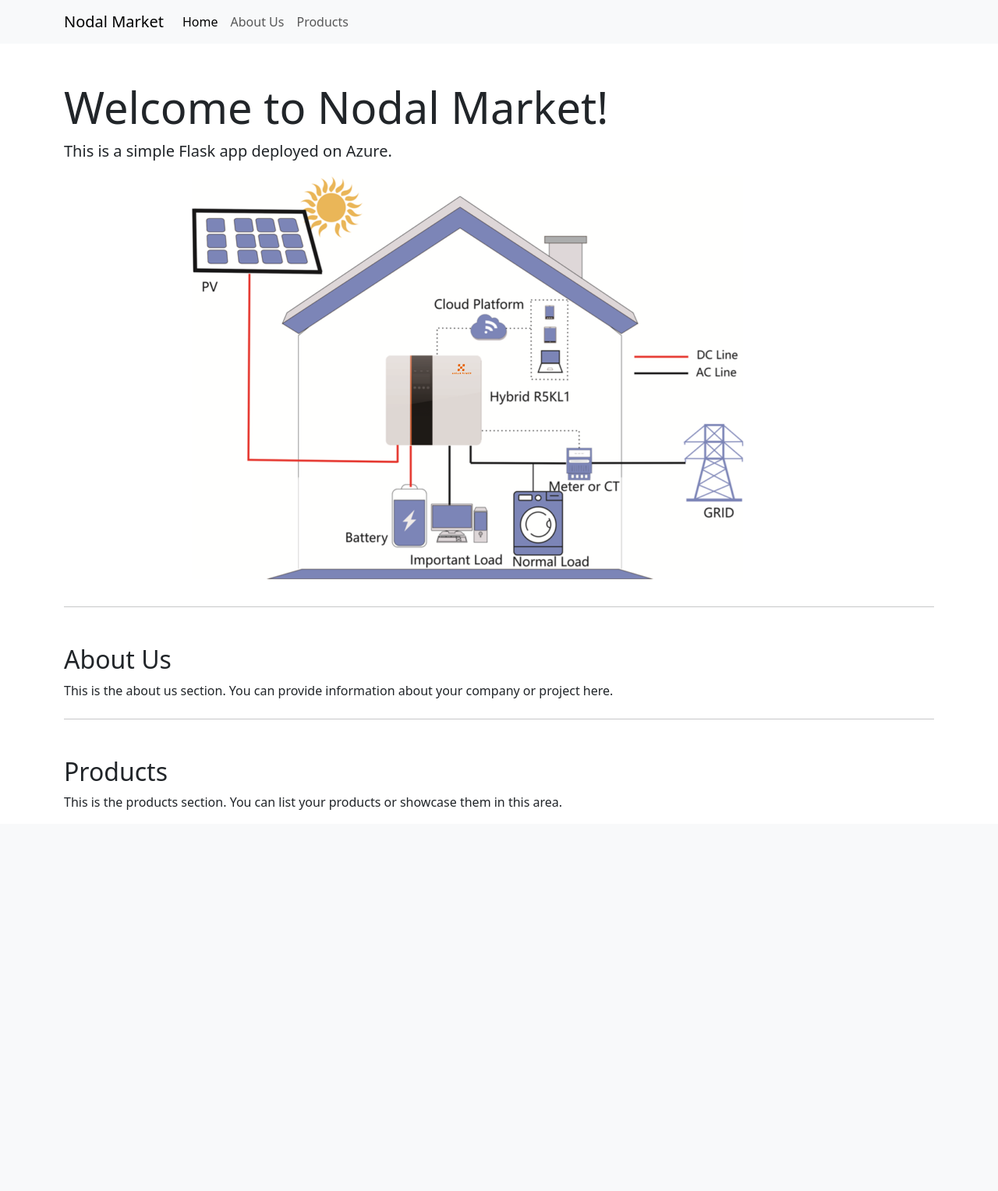
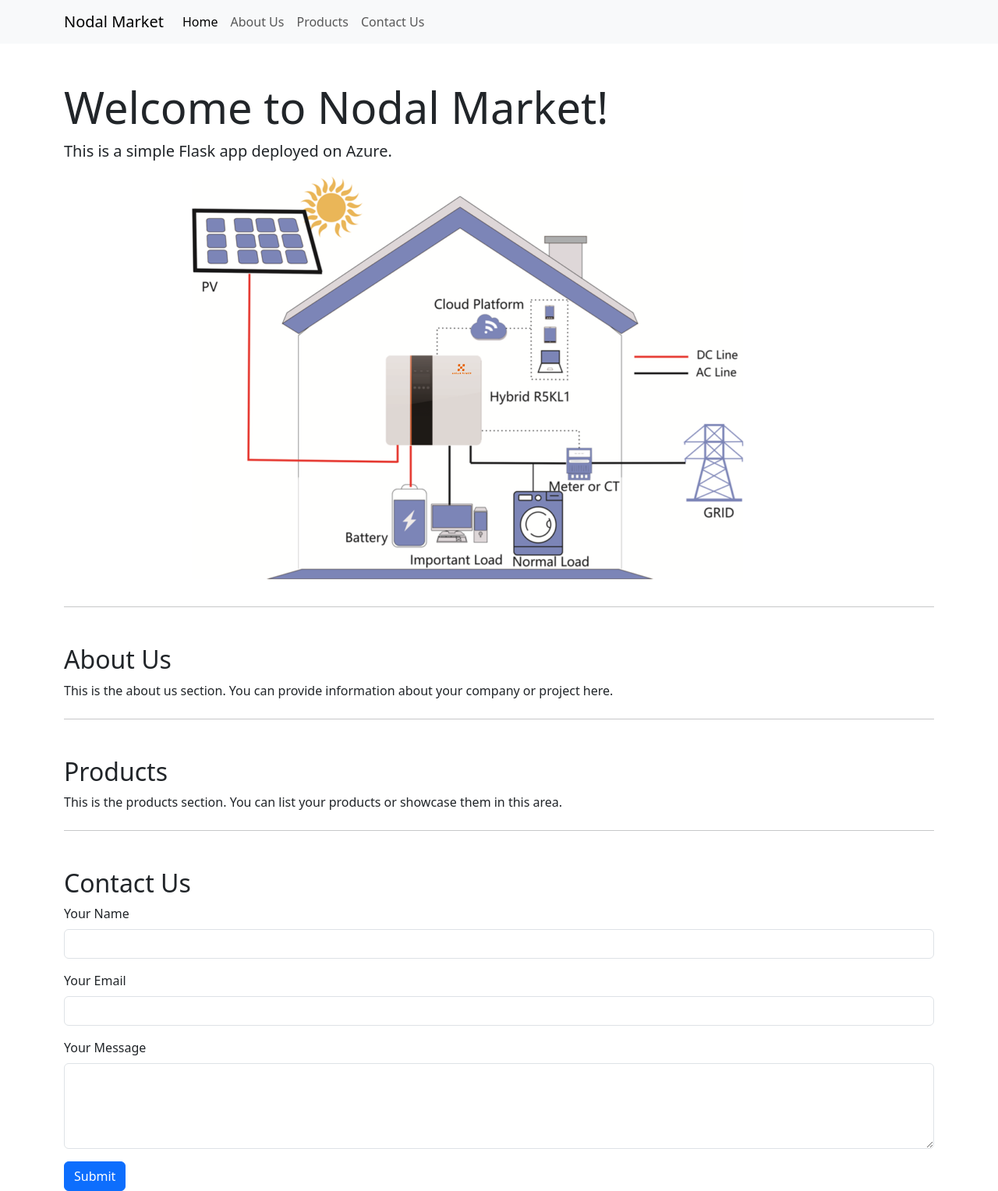
Before and after one commit to AustinTX360/1, a Flask app: page / in a window 1280 px wide. Shown: the whole page at 78% size. Before the commit the page ends 1039 px from the top, so only its background shows below. Run offline with Flask 3, Linux system fonts and the light colour scheme.

Commit message:
Update index.html

```diff
--- a/templates/index.html
+++ b/templates/index.html
@@ -24,6 +24,9 @@
                     <li class="nav-item">
                         <a class="nav-link" href="#products">Products</a>
                     </li>
+                    <li class="nav-item">
+                        <a class="nav-link" href="#contact">Contact Us</a>
+                    </li>
                 </ul>
             </div>
         </div>
@@ -48,6 +51,27 @@
             <h2>Products</h2>
             <p>This is the products section. You can list your products or showcase them in this area.</p>
         </div>
+
+        <hr class="my-4">
+
+        <div id="contact" class="mt-5">
+            <h2>Contact Us</h2>
+            <form action="{{ url_for('submit_contact_form') }}" method="post">
+                <div class="mb-3">
+                    <label for="name" class="form-label">Your Name</label>
+                    <input type="text" class="form-control" id="name" name="name" required>
+                </div>
+                <div class="mb-3">
+                    <label for="email" class="form-label">Your Email</label>
+                    <input type="email" class="form-control" id="email" name="email" required>
+                </div>
+                <div class="mb-3">
+                    <label for="message" class="form-label">Your Message</label>
+                    <textarea class="form-control" id="message" name="message" rows="4" required></textarea>
+                </div>
+                <button type="submit" class="btn btn-primary">Submit</button>
+            </form>
+        </div>
     </div>
 
     <script src="https://cdn.jsdelivr.net/npm/bootstrap@5.3.0/dist/js/bootstrap.bundle.min.js"></script>
```
